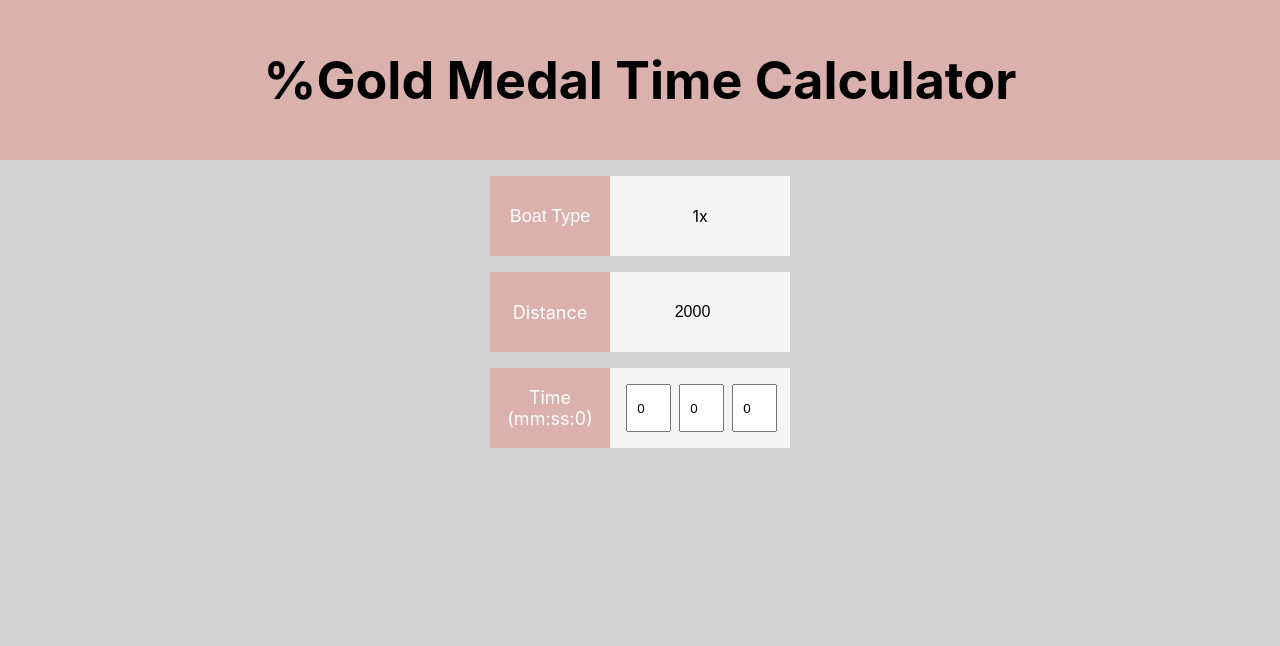
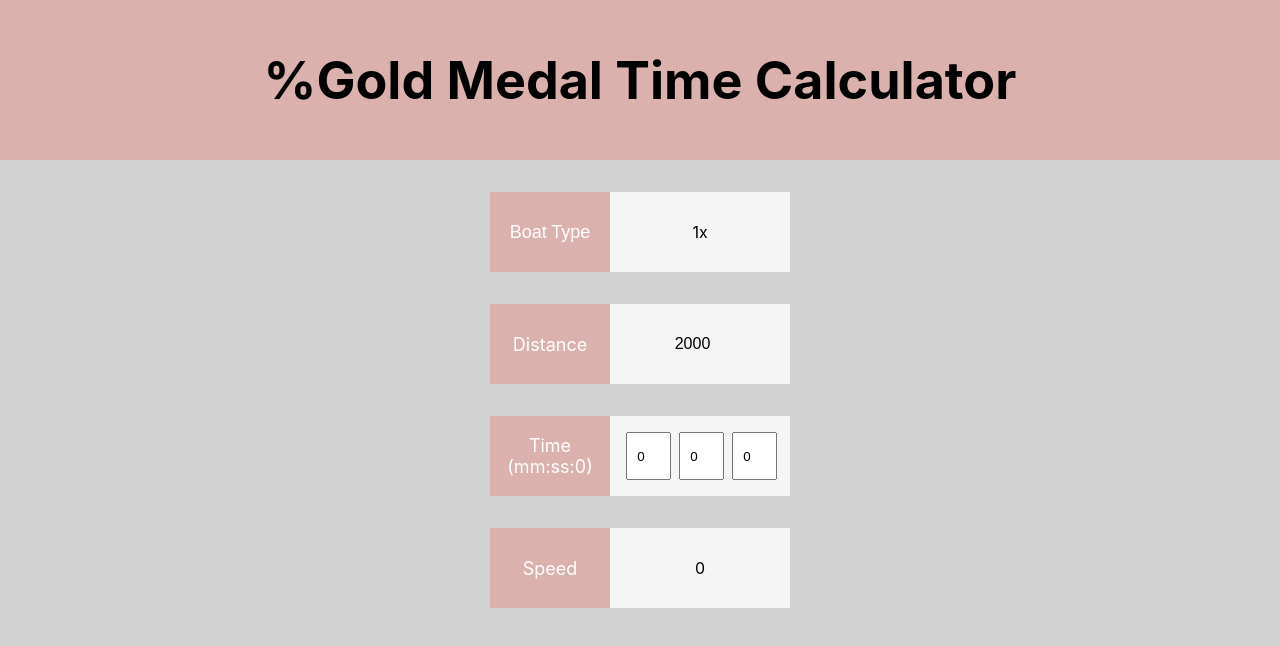
Before and after one commit to davekempsell/gold-medal-speed-calculator, a React (Create React App) app: page / in a window 1280 px wide. Shown: the top 646 px of the page. Built offline with nearby package versions, Linux system fonts and the light colour scheme.

Commit message:
Speed component takes time state and converts it to number of seconds, with tenths if present

```diff
--- a/src/App.css
+++ b/src/App.css
@@ -34,7 +34,7 @@ main {
   display: flex;
   flex-direction: column;
   align-items: center;
-  gap: 1rem;
+  gap: 2rem;
   width: calc(var(--input-width) + var(--label-width))
 }
 
@@ -43,7 +43,7 @@ main {
   flex-direction: row;
   align-items: center;
   height: 10vh;
-  margin-top: 1rem;
+  margin-top: 2rem;
 }
 
 .boat-type > p {
@@ -173,3 +173,35 @@ main {
   width: 45px;
   text-align: center;
 }
+
+.speed {
+  display: flex;
+  flex-direction: row;
+  height: 10vh;
+}
+
+.speed > .speed-label {
+  display: flex;
+  flex-direction: column;
+  justify-content: center;
+  background-color: var(--primary-color);
+  text-align: center;
+  color: white;
+  padding-left: 1rem;
+  padding-right: 1rem;
+  font-size: calc(10px + 1vh);
+  border: none;
+  width: var(--label-width);
+}
+
+.speed > .speed-display {
+  display: flex;
+  text-align: center;
+  flex-direction: column;
+  justify-content: center;
+  padding: 1rem;
+  background-color: whitesmoke;
+  font-size: calc(8px + 1vh);
+  height: 100%;
+  width: var(--input-width);
+}
--- a/src/App.js
+++ b/src/App.js
@@ -2,12 +2,13 @@ import React, { useState } from 'react';
 import './App.css';
 import { BoatTypeMenu } from './components/BoatType'
 import { DistanceInput } from './components/DistanceInput'
+import { Speed } from './components/Speed';
 import { TimeInput } from './components/timeInput'
 
 function App() {
   const [boatType, setBoatType] = useState('1x')
   const [distance, setDistance] = useState(2000)
-  const [time, setTime] = useState('no time entered')
+  const [time, setTime] = useState([0,0,0])
 
   return (
     <div className="App">
@@ -15,10 +16,11 @@ function App() {
         <h1>%Gold Medal Time Calculator</h1>
       </header>
       <main>
-        <div class="input-container">
+        <div className="input-container">
           {BoatTypeMenu(boatType, setBoatType)}
           {DistanceInput(distance, setDistance)}
-          {TimeInput(setTime)}
+          {TimeInput(time, setTime)}
+          {Speed(distance, time)}
         </div>
       </main>
     </div>
--- a/src/components/BoatType.js
+++ b/src/components/BoatType.js
@@ -15,10 +15,10 @@ export function BoatTypeMenu(boatType, setBoatType) {
   const boatTypes = ['1x', '2x', '4x', '2-', '4-', '4+', '8+']
 
   return (
-    <div class="boat-type">
-      <div class="dropdown">
-        <button class="dropbtn">Boat Type</button>
-        <div class="dropdown-content">
+    <div className="boat-type">
+      <div className="dropdown">
+        <button className="dropbtn">Boat Type</button>
+        <div className="dropdown-content">
           {boatTypes.map(boat => {
             return (boatTypeButton(boat, boatType, setBoatType))
           })}
--- a/src/components/DistanceInput.js
+++ b/src/components/DistanceInput.js
@@ -1,7 +1,7 @@
 export function DistanceInput(distance, setDistance) {
   return (
-    <div class="distance">
-      <div class="distance-label">
+    <div className="distance">
+      <div className="distance-label">
         Distance
       </div>
       <input type="number" value={distance} onInput={e => setDistance(e.target.value)}></input>
--- /dev/null
+++ b/src/components/Speed.js
@@ -0,0 +1,21 @@
+export function Speed(distance, time) {
+
+    console.log(time)
+    let mins = parseInt(time[0] * 60)
+    let secs = parseInt(time[1])
+    let tenths = parseFloat(time[2] / 10)
+    let total = parseFloat(mins + secs + tenths)
+
+    console.log(total)
+
+  return (
+    <div className="speed">
+      <div className="speed-label">
+        Speed
+      </div>
+      <div className="speed-display">
+        {total}
+      </div>
+    </div>
+  )
+}
--- a/src/components/timeInput.js
+++ b/src/components/timeInput.js
@@ -1,30 +1,29 @@
-import { useEffect, useState } from 'react'
+import { useState } from 'react'
 
-export function TimeInput(setTime) {
+export function TimeInput(time, setTime) {
   const [minutes, setMinutes] = useState(0)
   const [seconds, setSeconds] = useState(0)
   const [tenths, setTenths] = useState(0)
 
-  useEffect(() => {
-      setTime(`${minutes}:${seconds}:${tenths}`)
-  })
+  const resetTime = (m,s,t) => {
+    setTime([m,s,t])
+  }
 
   return (
-    <div class="time">
-    <div class="time-label">
+    <div className="time">
+    <div className="time-label">
       Time (mm:ss:0)
     </div>
-    <div class="input-wrapper">
+    <div className="input-wrapper">
       <input
         type="number"
         min="0"
         max="99"
         value={minutes}
         onInput={e => {
-          if(e.target.value == '') {
-            setMinutes(0)
-          } else if(e.target.value >= 0 && e.target.value < 100) {
+          if(e.target.value >= 0 && e.target.value < 100) {
             setMinutes(e.target.value)
+            resetTime(e.target.value, seconds, tenths)
           }
         }}>
       </input>
@@ -33,10 +32,9 @@ export function TimeInput(setTime) {
         min="0" max="59"
         value={seconds}
         onInput={e => {
-          if(e.target.value == '') {
-            setSeconds(0)
-          } else if(e.target.value >= 0 && e.target.value < 60) {
+          if(e.target.value >= 0 && e.target.value < 60) {
             setSeconds(e.target.value)
+            resetTime(minutes, e.target.value, tenths)
           }
         }}>
       </input>
@@ -45,10 +43,9 @@ export function TimeInput(setTime) {
         min="0" max="9"
         value={tenths}
         onInput={e => {
-          if(e.target.value == '') {
-            setTenths(0)
-          } else if(e.target.value >= 0 && e.target.value < 10) {
+          if(e.target.value >= 0 && e.target.value < 10) {
             setTenths(e.target.value)
+            resetTime(minutes, seconds, e.target.value)
           }
         }}>
       </input>
```
